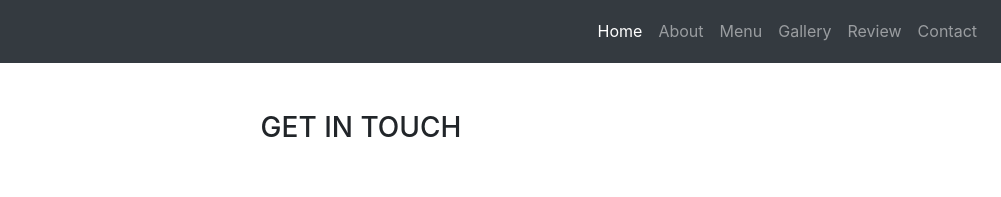
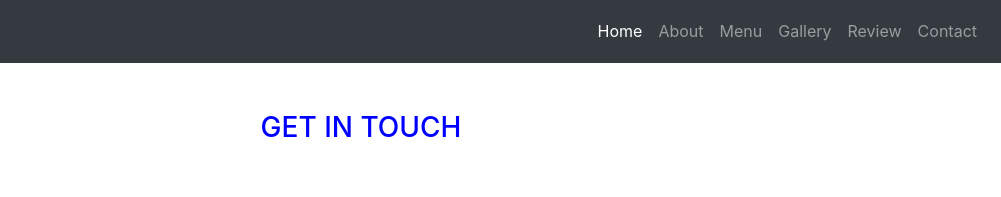
Before and after one commit to Shivalakshmi1326/Coffee-shop, a plain HTML site: page contact.html in a window 1280 px wide. Shown: the top 197 px of the page, 279-1280 px from the left. Drawn offline with nearby package versions, Linux system fonts and the light colour scheme.

Commit message:
Update contact.html

```diff
--- a/contact.html
+++ b/contact.html
@@ -4,6 +4,8 @@
   <meta charset="utf-8">
   <meta name="viewport" content="width=device-width, initial-scale=1, shrink-to-fit=no"> <!-- Bootstrap CSS -->
   <link rel="stylesheet" href="https://maxcdn.bootstrapcdn.com/bootstrap/4.0.0/css/bootstrap.min.css" integrity="sha384-Gn5384xqQ1aoWXA+058RXPxPg6fy4IWvTNh0E263XmFcJlSAwiGgFAW/dAiS6JXm" crossorigin="anonymous">
+  <link rel="stylesheet" href="https://cdnjs.cloudflare.com/ajax/libs/animate.css/4.1.1/animate.min.css">
+
   <title>Hello, world!</title>
   <style>
     .navbar-dark .navbar-toggler{
@@ -44,7 +46,7 @@
   </nav>
   <br>
   <br>
-  <h3 style="text-align: center;" class="animate--animated animate__fadeInLeftBig">GET IN TOUCH</h3>
+  <h3 style="text-align: center; color: blue;" class="animate--animated animate__fadeInLeftBig">GET IN TOUCH</h3>
   <br>
   <br>
    <div class="row">
```
